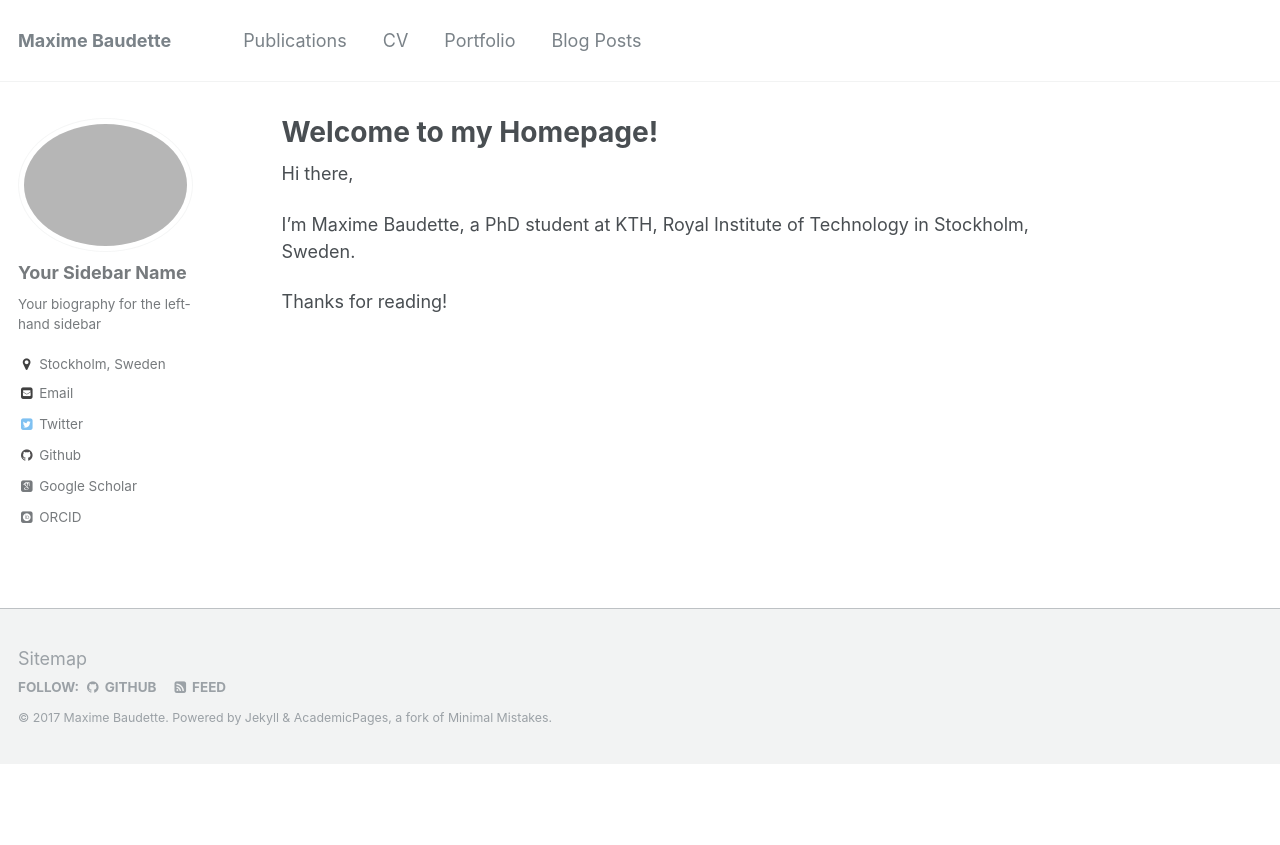
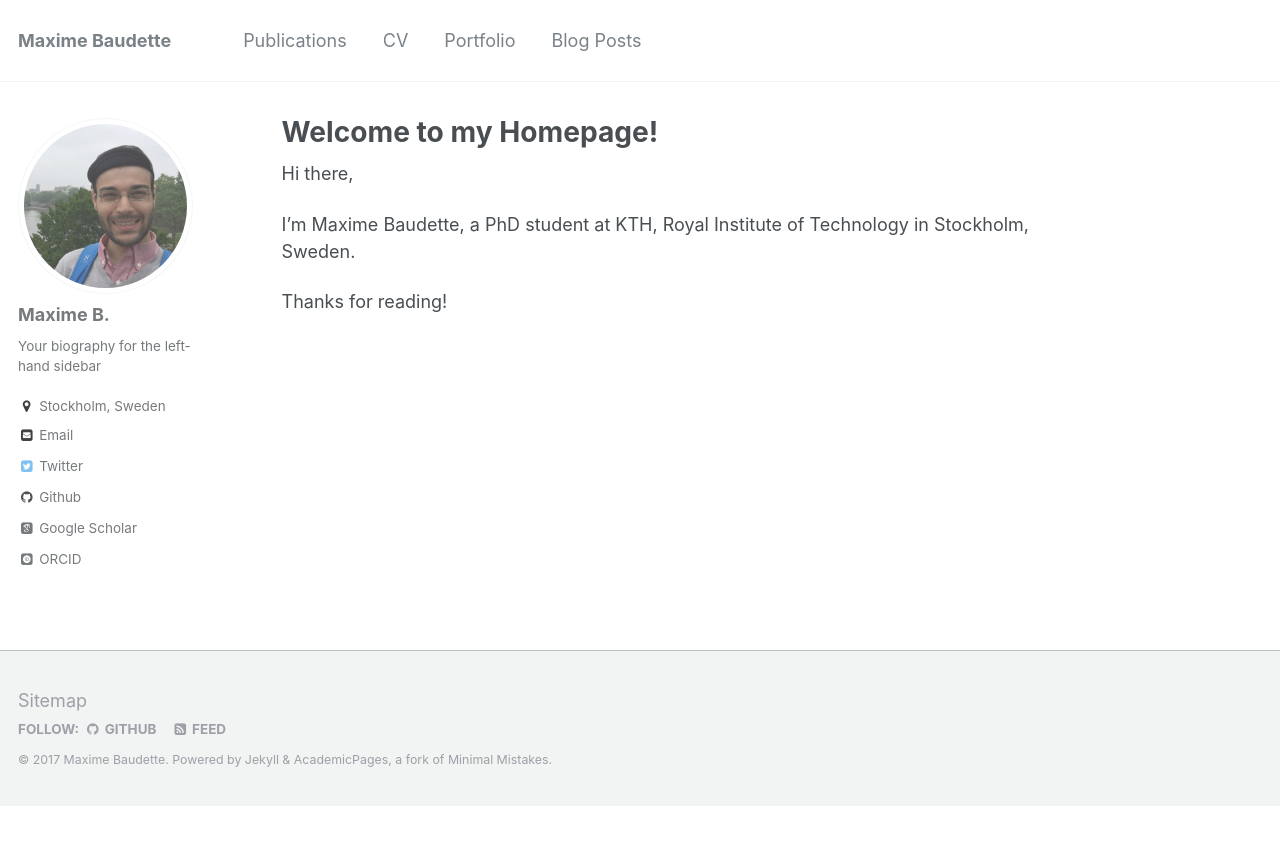
Before and after one commit to MaximeBaudette/MaximeBaudette.github.io, a Jekyll site: the page built from _pages/about.md, in a window 1280 px wide. Shown: the top 845 px of the page. Built offline with Jekyll 4.4.1, drawn with Linux system fonts in a browser that asks for light colours; some web fonts are replaced.

Commit message:
Fix picture name in config file

```diff
--- a/_config.yml
+++ b/_config.yml
@@ -78,8 +78,8 @@ analytics:
 
 # Site Author
 author:
-  name             : "Your Sidebar Name"
-  avatar           : "profile.png"
+  name             : "Maxime B."
+  avatar           : "picture.png"
   bio              : "Your biography for the left-hand sidebar"
   location         : "Stockholm, Sweden"
   employer         :
```
